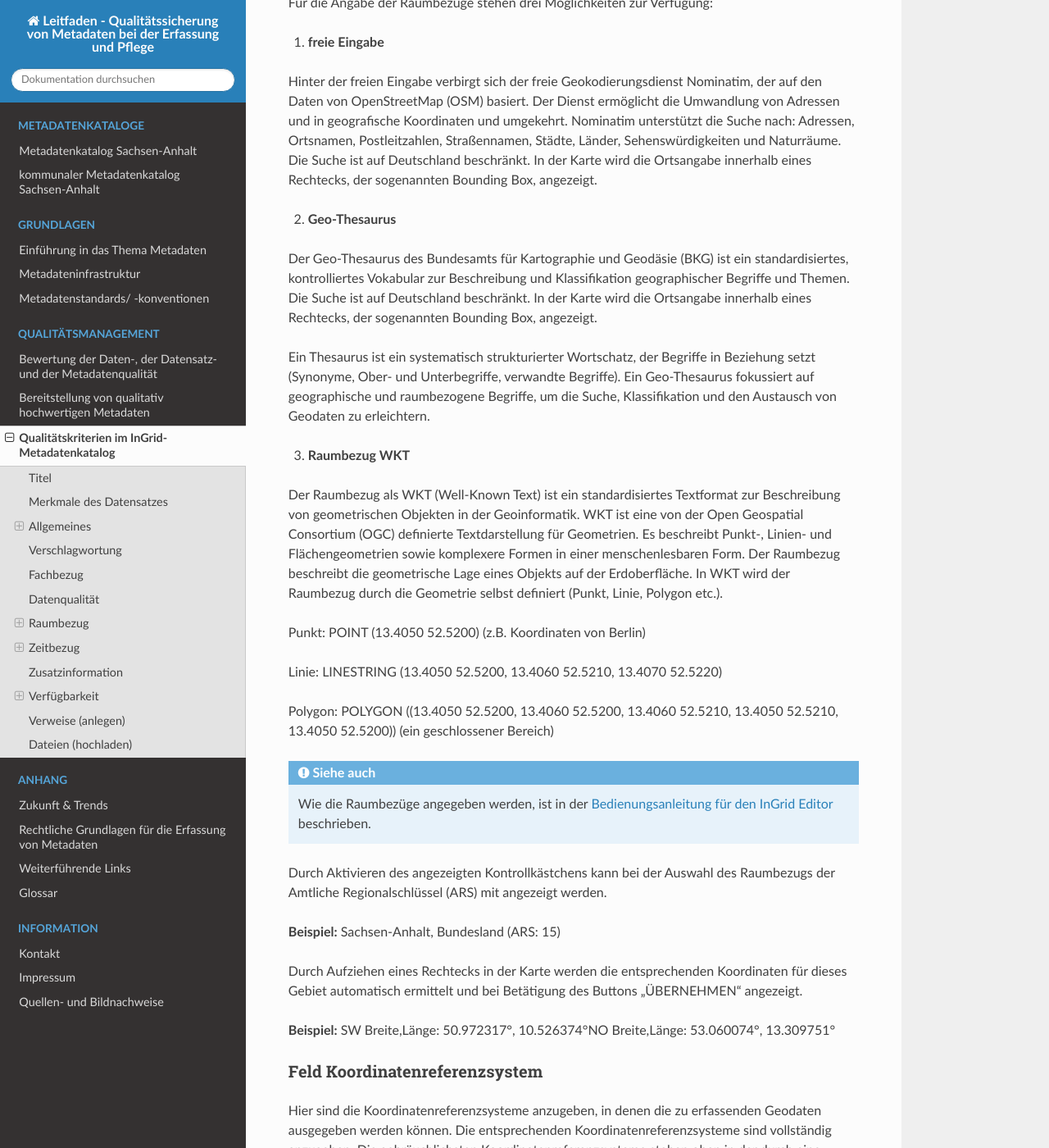
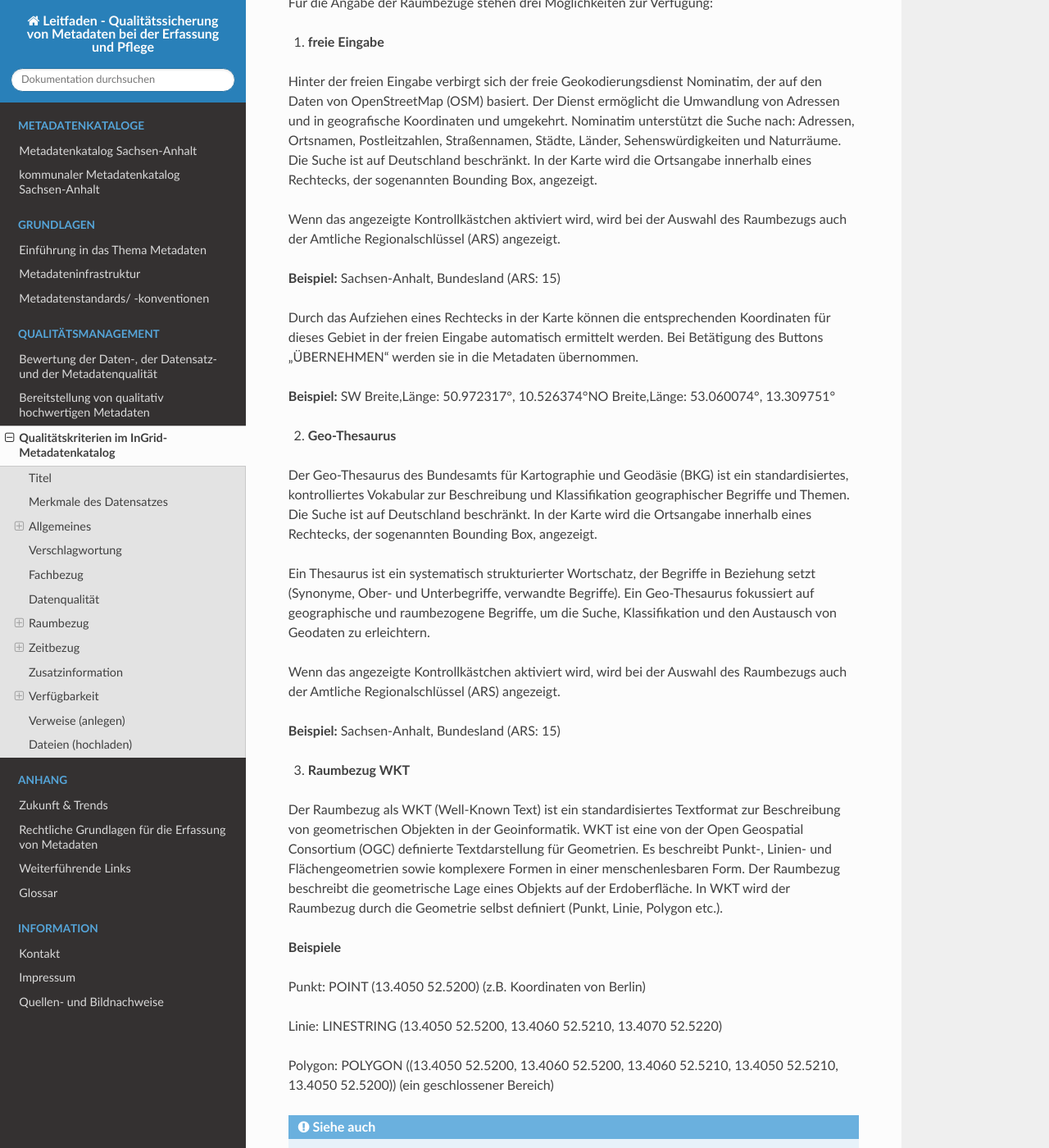
Before and after one commit to tomiwo/ingrid-mdk-st-high-quality-metadata, a Sphinx documentation site: the page built from docs/qualitaetsmanagement/metadatenschema-ige.rst, in a window 1280 px wide and 1400 px high, scrolled down 3771 px. Shown: the whole window at 82% size. Built offline with Sphinx 7.4.7 and the Read the Docs theme 3.1.0, drawn with Linux system fonts in a browser that asks for light colours.

Commit message:
Update metadatenschema-ige.rst

```diff
--- a/docs/qualitaetsmanagement/metadatenschema-ige.rst
+++ b/docs/qualitaetsmanagement/metadatenschema-ige.rst
@@ -132,6 +132,15 @@ Der Dienst ermöglicht die Umwandlung von Adressen und  in geografische Koordina
 Nominatim unterstützt die Suche nach: Adressen, Ortsnamen, Postleitzahlen, Straßennamen, Städte, Länder, Sehenswürdigkeiten und Naturräume.
 Die Suche ist auf Deutschland beschränkt. In der Karte wird die Ortsangabe innerhalb eines Rechtecks, der sogenannten Bounding Box, angezeigt.
 
+Wenn das angezeigte Kontrollkästchen aktiviert wird, wird bei der Auswahl des Raumbezugs auch der Amtliche Regionalschlüssel (ARS) angezeigt.
+
+**Beispiel:** Sachsen-Anhalt, Bundesland (ARS: 15)
+
+Durch das Aufziehen eines Rechtecks in der Karte können die entsprechenden Koordinaten für dieses Gebiet in der freien Eingabe automatisch ermittelt werden. Bei Betätigung des Buttons „ÜBERNEHMEN“ werden sie in die Metadaten übernommen.
+
+**Beispiel:** SW Breite,Länge: 50.972317°, 10.526374°NO Breite,Länge: 53.060074°, 13.309751°
+
+
 
 2. **Geo-Thesaurus**
 
@@ -140,6 +149,10 @@ Die Suche ist auf Deutschland beschränkt. In der Karte wird die Ortsangabe inne
 
 Ein Thesaurus ist ein systematisch strukturierter Wortschatz, der Begriffe in Beziehung setzt (Synonyme, Ober- und Unterbegriffe, verwandte Begriffe).
 Ein Geo-Thesaurus fokussiert auf geographische und raumbezogene Begriffe, um die Suche, Klassifikation und den Austausch von Geodaten zu erleichtern.
+
+Wenn das angezeigte Kontrollkästchen aktiviert wird, wird bei der Auswahl des Raumbezugs auch der Amtliche Regionalschlüssel (ARS) angezeigt.
+
+**Beispiel:** Sachsen-Anhalt, Bundesland (ARS: 15)
 
 
 3. **Raumbezug WKT**
@@ -150,21 +163,17 @@ Es beschreibt Punkt-, Linien- und Flächengeometrien sowie komplexere Formen in
 Der Raumbezug beschreibt die geometrische Lage eines Objekts auf der Erdoberfläche.
 In WKT wird der Raumbezug durch die Geometrie selbst definiert (Punkt, Linie, Polygon etc.).
 
+**Beispiele**
+
 Punkt: POINT (13.4050 52.5200) (z.B. Koordinaten von Berlin)
 
 Linie: LINESTRING (13.4050 52.5200, 13.4060 52.5210, 13.4070 52.5220)
 
 Polygon: POLYGON ((13.4050 52.5200, 13.4060 52.5200, 13.4060 52.5210, 13.4050 52.5210, 13.4050 52.5200)) (ein geschlossener Bereich)
 
+
 .. seealso:: Wie die Raumbezüge angegeben werden, ist in der `Bedienungsanleitung  für den InGrid Editor <https://metaver-bedienungsanleitung.readthedocs.io/de/latest/ingrid-editor/erfassung/erfassung-metadaten.html#abschnitt-raumbezug>`_ beschrieben.
 
-Durch Aktivieren des angezeigten Kontrollkästchens kann bei der Auswahl des Raumbezugs der Amtliche Regionalschlüssel (ARS) mit angezeigt werden.
-
-**Beispiel:** Sachsen-Anhalt, Bundesland (ARS: 15)
-
-Durch Aufziehen eines Rechtecks in der Karte werden die entsprechenden Koordinaten für dieses Gebiet automatisch ermittelt und bei Betätigung des Buttons „ÜBERNEHMEN“ angezeigt.
-
-**Beispiel:** SW Breite,Länge: 50.972317°, 10.526374°NO Breite,Länge: 53.060074°, 13.309751°
 
 
 Feld Koordinatenreferenzsystem
```
